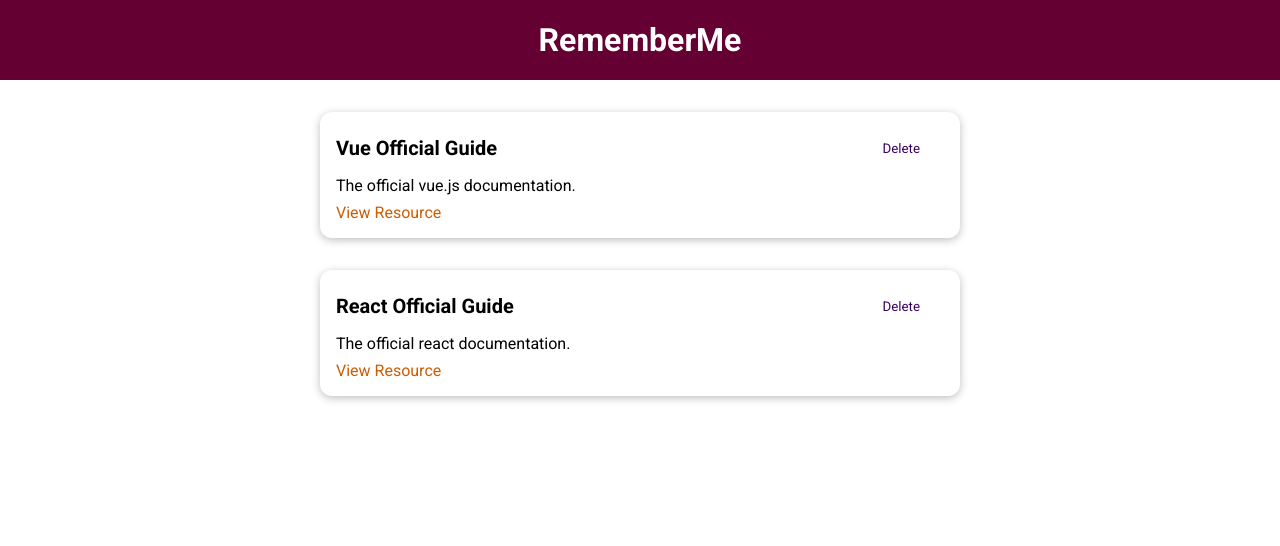
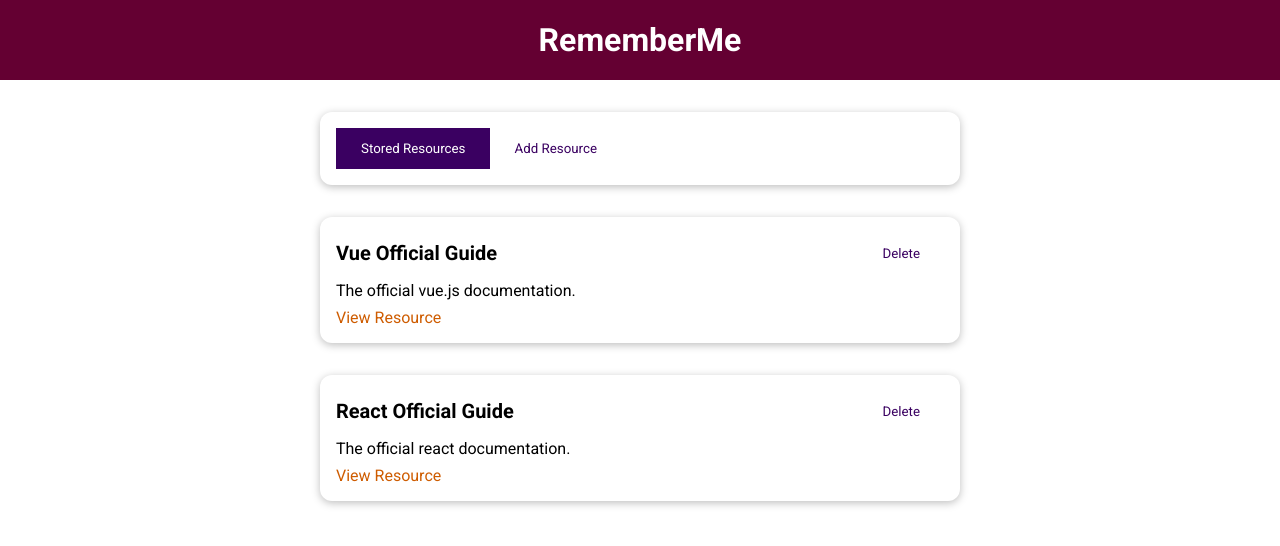
Before and after one commit to yasithWimukthi/vue-remember-me, a Vue app: page / in a window 1280 px wide. Shown: the top 546 px of the page. Built offline with nearby package versions, Linux system fonts and the light colour scheme.

Commit message:
implement TheResources component

```diff
--- a/src/App.vue
+++ b/src/App.vue
@@ -1,35 +1,17 @@
 <template>
     <the-header title="RememberMe"></the-header>
-    <stored-resources :resources="storedResources"></stored-resources>
+    <the-resources></the-resources>
 </template>
 
 <script>
 
-    import StoredResources from './components/learning-resources/StoredResources';
     import TheHeader from './components/layouts/TheHeader';
+    import TheResources from './components/learning-resources/TheResources';
 
     export default{
       components:{
-        StoredResources,
-        TheHeader
-      },
-      data(){
-        return {
-          storedResources:[
-            {
-              id:'vue-official-guide',
-              title:'Vue Official Guide',
-              description:'The official vue.js documentation.',
-              link:'https://vuejs.org'
-            },
-            {
-              id:'react-official-guide',
-              title:'React Official Guide',
-              description:'The official react documentation.',
-              link:'https://reactjs.org/docs/'
-            }
-          ]
-        }
+        TheHeader,
+        TheResources
       }
     }
 </script>
--- /dev/null
+++ b/src/components/learning-resources/AddResource.vue
@@ -0,0 +1,13 @@
+<template>
+
+</template>
+
+<script>
+  export default {
+    name: 'AddResource'
+  };
+</script>
+
+<style scoped>
+
+</style>
--- a/src/components/learning-resources/StoredResources.vue
+++ b/src/components/learning-resources/StoredResources.vue
@@ -16,7 +16,7 @@
   import LearningResource from './LearningResource';
 
   export default {
-    props:['resources'],
+    inject:['resources'],
     components:{
       LearningResource
     },
--- /dev/null
+++ b/src/components/learning-resources/TheResources.vue
@@ -0,0 +1,62 @@
+<template>
+    <base-card>
+        <base-button @click="setSelectedTab('stored-resources')" :mode="storedResourcesButtonMode">Stored Resources</base-button>
+        <base-button @click="setSelectedTab('add-resource')" :mode="addResourceButtonMode">Add Resource</base-button>
+    </base-card>
+    <component :is="selectedTab"></component>
+</template>
+
+<script>
+
+  import StoredResources from './StoredResources';
+  import AddResource from './AddResource';
+
+  export default {
+    name: 'TheResources',
+    data(){
+      return {
+        selectedTab:'stored-resources',
+        storedResources:[
+          {
+            id:'vue-official-guide',
+            title:'Vue Official Guide',
+            description:'The official vue.js documentation.',
+            link:'https://vuejs.org'
+          },
+          {
+            id:'react-official-guide',
+            title:'React Official Guide',
+            description:'The official react documentation.',
+            link:'https://reactjs.org/docs/'
+          }
+        ]
+      }
+    },
+    provide(){
+      return {
+        resources : this.storedResources
+      }
+    },
+    methods:{
+      setSelectedTab(tab){
+        this.selectedTab = tab;
+      }
+    },
+    components:{
+      StoredResources,
+      AddResource
+    },
+    computed:{
+      storedResourcesButtonMode(){
+        return this.selectedTab === 'stored-resources' ? null : 'flat'
+      },
+      addResourceButtonMode(){
+        return this.selectedTab === 'add-resource' ? null : 'flat'
+      }
+    }
+  };
+</script>
+
+<style scoped>
+
+</style>
```
